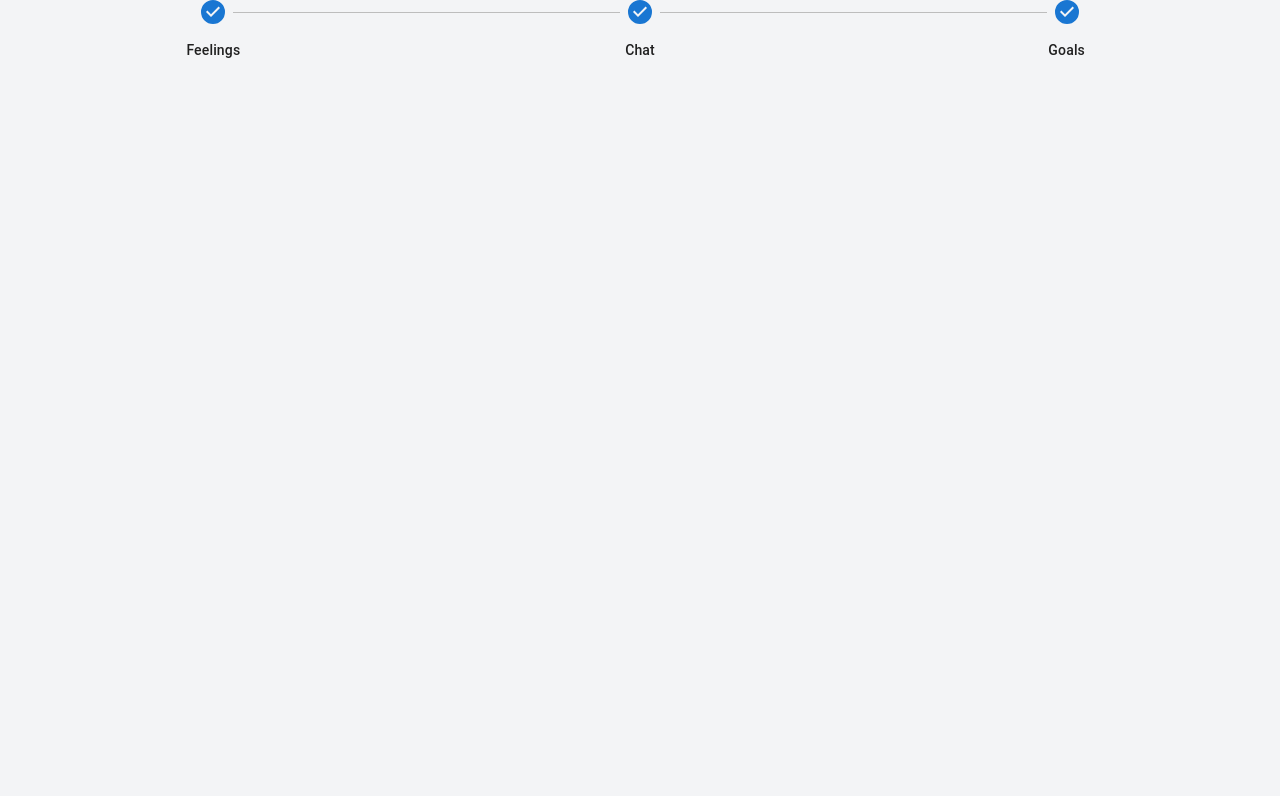
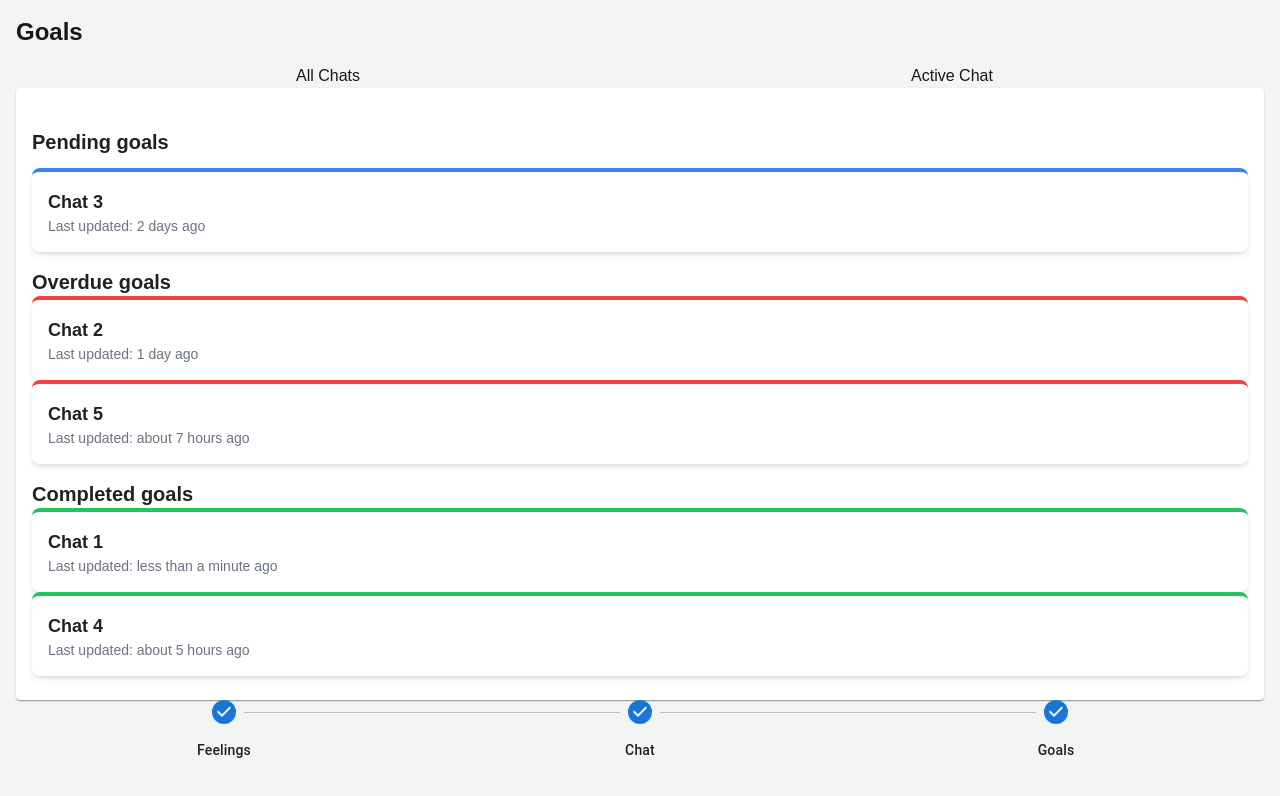
Before and after one commit to bradelev/mental-mood, a Next.js app: page /mental-mood/goals in a window 1280 px wide. Shown: the top 796 px of the page. Built offline with nearby package versions, Linux system fonts and the light colour scheme.

Commit message:
feat: add goals page

```diff
--- a/package.json
+++ b/package.json
@@ -13,14 +13,18 @@
     "@emotion/styled": "^11.13.0",
     "@mui/icons-material": "^6.1.1",
     "@mui/material": "^6.1.1",
+    "@radix-ui/react-tabs": "^1.1.0",
+    "date-fns": "^4.1.0",
     "framer-motion": "^11.5.6",
     "next": "14.2.13",
     "react": "^18",
+    "react-beautiful-dnd": "^13.1.1",
     "react-dom": "^18"
   },
   "devDependencies": {
     "@types/node": "^20",
     "@types/react": "^18",
+    "@types/react-beautiful-dnd": "^13.1.8",
     "@types/react-dom": "^18",
     "eslint": "^8",
     "eslint-config-next": "14.2.13",
--- /dev/null
+++ b/src/app/components/goals/ActiveChat.tsx
@@ -0,0 +1,78 @@
+"use client"
+
+import React, { useState, useEffect } from 'react';
+import { formatDistanceToNow } from 'date-fns';
+import { es } from 'date-fns/locale';
+
+interface Task {
+  id: number;
+  description: string;
+  dueDate: Date;
+  completed: boolean;
+}
+
+interface ActiveChatProps {
+  id: string;
+}
+
+const ActiveChat = ({ id }: ActiveChatProps) => {
+  const [tasks, setTasks] = useState<Task[]>([]);
+
+  useEffect(() => {
+    if (id) {
+      // Aquí deberías hacer la llamada a tu API para obtener las tareas
+      // Por ahora, usaremos datos de ejemplo
+      const mockTasks: Task[] = [
+        { id: 1, description: 'Tarea 1', dueDate: new Date(Date.now() + 86400000), completed: false },
+        { id: 2, description: 'Tarea 2', dueDate: new Date(Date.now() + 172800000), completed: true },
+      ];
+      setTasks(mockTasks);
+    }
+  }, [id]);
+
+  const updateTask = (taskId: number, updates: Partial<Task>) => {
+    setTasks(tasks.map(task =>
+      task.id === taskId ? { ...task, ...updates } : task
+    ));
+  };
+
+  const deleteTask = (taskId: number) => {
+    setTasks(tasks.filter(task => task.id !== taskId));
+  };
+
+  const allTasksCompleted = tasks.every(task => task.completed);
+
+  return (
+    <div>
+      <h1 className="text-2xl font-bold mb-4">Chat {id}</h1>
+      <p className="mb-4">Estado: {allTasksCompleted ? 'Completado' : 'En progreso'}</p>
+      {tasks.map(task => (
+        <div key={task.id} className="border p-4 mb-4 rounded">
+          <input
+            type="checkbox"
+            checked={task.completed}
+            onChange={(e) => updateTask(task.id, { completed: e.target.checked })}
+            className="mr-2"
+          />
+          <input
+            value={task.description}
+            onChange={(e) => updateTask(task.id, { description: e.target.value })}
+            className="mb-2 p-1 border rounded"
+          />
+          <input
+            type="date"
+            value={task.dueDate.toISOString().split('T')[0]}
+            onChange={(e) => updateTask(task.id, { dueDate: new Date(e.target.value) })}
+            className="mb-2 p-1 border rounded"
+          />
+          <p>Vence: {formatDistanceToNow(task.dueDate, { addSuffix: true, locale: es })}</p>
+          <button onClick={() => deleteTask(task.id)} className="mt-2 p-1 bg-red-500 text-white rounded">
+            Eliminar
+          </button>
+        </div>
+      ))}
+    </div>
+  );
+};
+
+export default ActiveChat;
--- /dev/null
+++ b/src/app/components/goals/AllChats.tsx
@@ -0,0 +1,52 @@
+import React from 'react';
+import { motion } from 'framer-motion';
+import { formatDistanceToNow } from 'date-fns';
+
+import Link from 'next/link';
+
+// Mock data para los chats (esto debería venir de una API en una aplicación real)
+const chats = [
+  { id: 1, title: 'Chat 1', lastUpdated: new Date(), status: 'completed' },
+  { id: 2, title: 'Chat 2', lastUpdated: new Date(Date.now() - 86400000), status: 'overdue' },
+  { id: 5, title: 'Chat 5', lastUpdated: new Date(Date.now() - 26400000), status: 'overdue' },
+  { id: 4, title: 'Chat 4', lastUpdated: new Date(Date.now() - 16400000), status: 'completed' },
+  { id: 3, title: 'Chat 3', lastUpdated: new Date(Date.now() - 172800000), status: 'in-progress' },
+];
+
+const AllChats = () => {
+  const groupedChats = chats.reduce((acc, chat) => {
+    acc[chat.status] = [...(acc[chat.status] || []), chat];
+    return acc;
+  }, {} as Record<string, typeof chats>);
+
+  const renderChatGroup = (title: string, chats: typeof chats, borderColor: string) => (
+    <>
+      <h2 className="text-xl font-bold mt-6 mb-3">{title}</h2>
+      {chats.map((chat) => (
+        <Link href={`/goals/${chat.id}`} key={chat.id}>
+          <motion.div
+            initial={{ opacity: 0, y: 20 }}
+            animate={{ opacity: 1, y: 0 }}
+            transition={{ duration: 0.3 }}
+            className={`p-4 rounded-lg shadow-md ${borderColor} cursor-pointer hover:shadow-lg transition-shadow`}
+          >
+            <h3 className="text-lg font-semibold">{chat.title}</h3>
+            <p className="text-sm text-gray-500">
+            Last updated: {formatDistanceToNow(chat.lastUpdated, { addSuffix: true })}
+            </p>
+          </motion.div>
+        </Link>
+      ))}
+    </>
+  );
+
+  return (
+    <div className="space-y-4">
+      {groupedChats['in-progress'] && renderChatGroup('Pending goals', groupedChats['in-progress'], 'border-t-4 border-blue-500')}
+      {groupedChats['overdue'] && renderChatGroup('Overdue goals', groupedChats['overdue'], 'border-t-4 border-red-500')}
+      {groupedChats['completed'] && renderChatGroup('Completed goals', groupedChats['completed'], 'border-t-4 border-green-500')}
+    </div>
+  );
+};
+
+export default AllChats;
--- a/src/app/globals.css
+++ b/src/app/globals.css
@@ -10,7 +10,7 @@
 @media (prefers-color-scheme: dark) {
   :root {
     --background: #0a0a0a;
-    --foreground: #ededed;
+    --foreground: #6b7280;
   }
 }
 
--- /dev/null
+++ b/src/app/goals/[id]/page.tsx
@@ -0,0 +1,7 @@
+import ActiveChat from "../../components/goals/ActiveChat";
+
+const ChatPage = ({ params }: { params: { id: string } }) => {
+  return <ActiveChat id={params.id} />;
+};
+
+export default ChatPage;
--- a/src/app/goals/page.tsx
+++ b/src/app/goals/page.tsx
@@ -1,10 +1,41 @@
+"use client";
+
+import React, { useState } from 'react';
+
 import NavigationStepper from '../components/NavigationStepper';
+import AllChats from '../components/goals/AllChats';
+import ActiveChat from '../components/goals/ActiveChat';
+import { Tabs, TabsContent, TabsList, TabsTrigger } from "@radix-ui/react-tabs";
+import { Card, CardContent } from '@mui/material';
 
 const Goals = () => {
+  const [activeTab, setActiveTab] = useState('all-chats');
+
   return (
-    <div>
+    <div className="container mx-auto p-4">
+      <h1 className="text-2xl font-bold mb-4">Goals</h1>
+
+      <Tabs defaultValue="all-chats" onValueChange={setActiveTab}>
+        <TabsList className="grid w-full grid-cols-2">
+          <TabsTrigger value="all-chats">All Chats</TabsTrigger>
+          <TabsTrigger value="active-chat">Active Chat</TabsTrigger>
+        </TabsList>
+        <TabsContent value="all-chats">
+          <Card>
+            <CardContent>
+              <AllChats />
+            </CardContent>
+          </Card>
+        </TabsContent>
+        <TabsContent value="active-chat">
+          <Card>
+            <CardContent>
+              <ActiveChat />
+            </CardContent>
+          </Card>
+        </TabsContent>
+      </Tabs>
       <NavigationStepper activeStep={3} />
-      {/* Aquí va el contenido de las metas */}
     </div>
   );
 }
```
Also changed, not shown: 1 other file (tests, documents, lock files or other folders).
